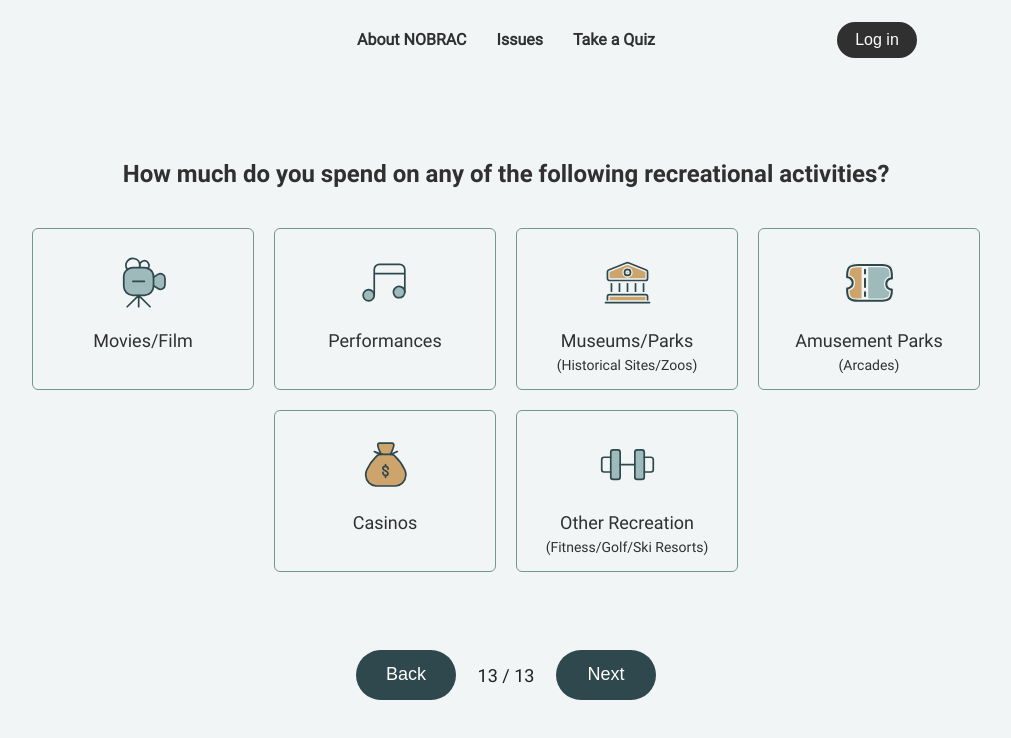
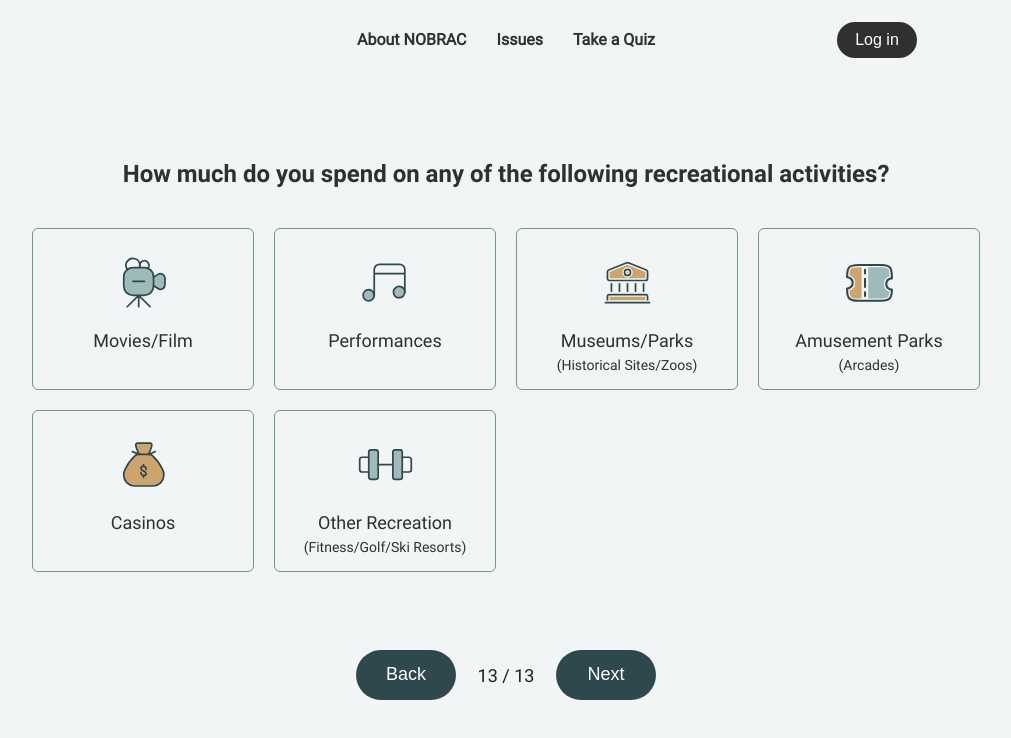
Before and after one commit to hiddencilantro/the-nobrac-initiative, a React (Create React App) app: page /quiz/recreation in a window 1280 px wide. Shown: the top 738 px of the page, without its empty margins (134-1145 px from the left). Built offline with nearby package versions, Linux system fonts and the light colour scheme.

Commit message:
checkbox-container no longer centering content unless component has less than 4 checkboxes

```diff
--- a/src/App.css
+++ b/src/App.css
@@ -423,11 +423,14 @@
   color: #303030;
 }
 .Quiz .checkbox-container {
+  width: 968px;
   display: flex;
   flex-direction: row;
-  align-items: flex-start;
+  flex-wrap: wrap;
+  margin-top: 30px;
+}
+.Flight .checkbox-container, .Dining .checkbox-container {
   justify-content: center;
-  flex-wrap: wrap;
 }
 .Quiz .checkbox-container input[type="checkbox"] {
   display: none;
@@ -437,7 +440,7 @@
   min-height: 160px;
   border: solid 1px #72978d;
   border-radius: 6px;
-  margin: 40px 10px 10px;
+  margin: 10px;
 }
 .Quiz .checkbox-container label {
   width: 220px;
@@ -473,9 +476,6 @@
 .Quiz .checkbox-container input[type="checkbox"]:checked + label {
   background-image: url('./images/quiz/icon-checkmark.svg');
   background-size: inherit;
-}
-.Quiz .checkbox-container div:nth-of-type(n+5) {
-  margin: 10px 10px;
 }
 .Quiz .checkbox-container label[for="bus"] {
   background-image: url('./images/quiz/icon-bus.svg');
--- a/src/components/quiz/consumption/Dining.js
+++ b/src/components/quiz/consumption/Dining.js
@@ -31,7 +31,7 @@ function Dining({setActiveStep, toggle, setToggle, checked, setChecked, dining,
                 <input type="radio" name="dining" value={false} />
             </div>
             {toggle === "true" ?
-                (<div>
+                (<div className='Dining'>
                     <h4>What type of dining experience do you take part in?</h4>
                     <p>(Select all that apply)</p>
                     <div className='checkbox-container'>
--- a/src/components/quiz/transport/Flight.js
+++ b/src/components/quiz/transport/Flight.js
@@ -31,7 +31,7 @@ function Flight({setActiveStep, toggle, setToggle, checked, setChecked, flight,
                 <input type="radio" name="flight" value={false} />
             </div>
             {toggle === "true" ?
-                (<div>
+                (<div className='Flight'>
                     <h4>What type of flights do you take?</h4>
                     <p>(Select all that apply)</p>
                     <div className='checkbox-container'>
```
